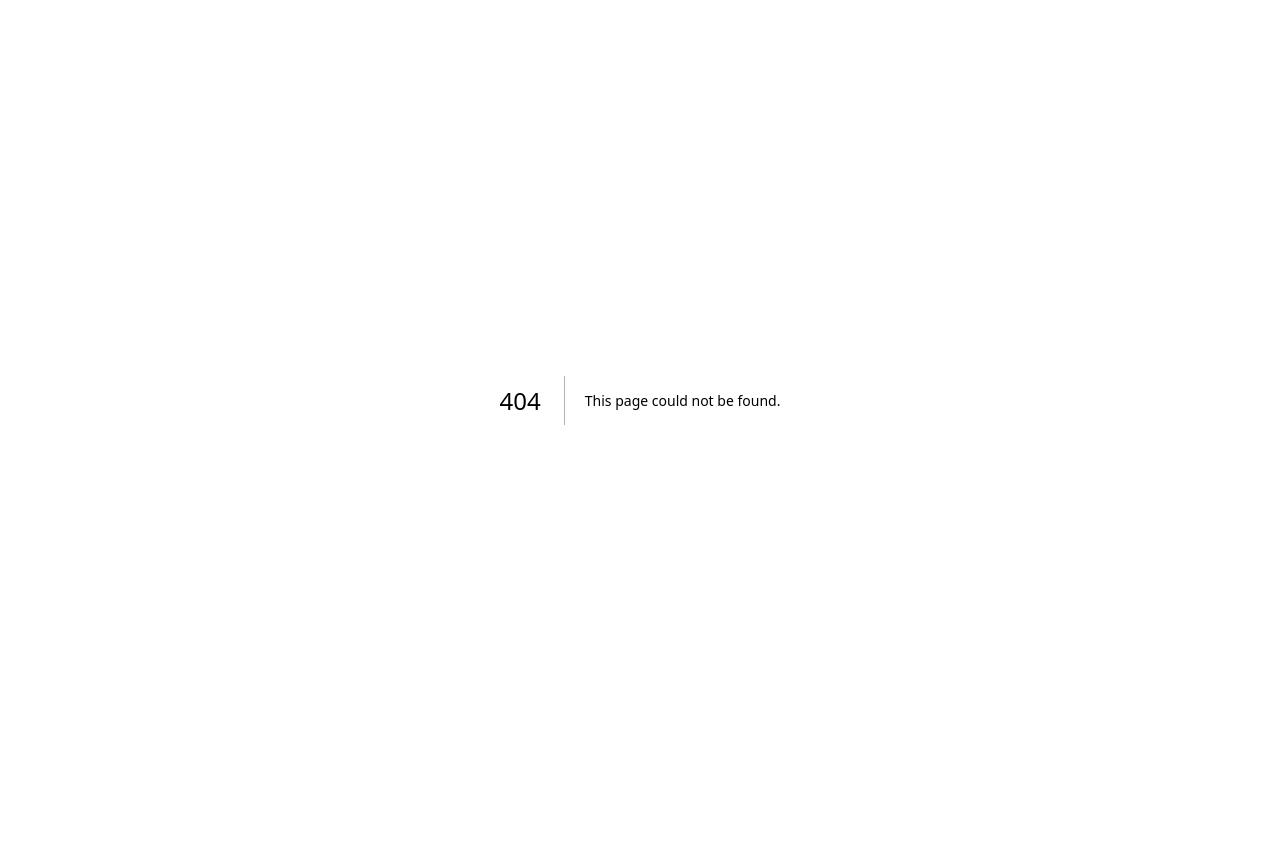
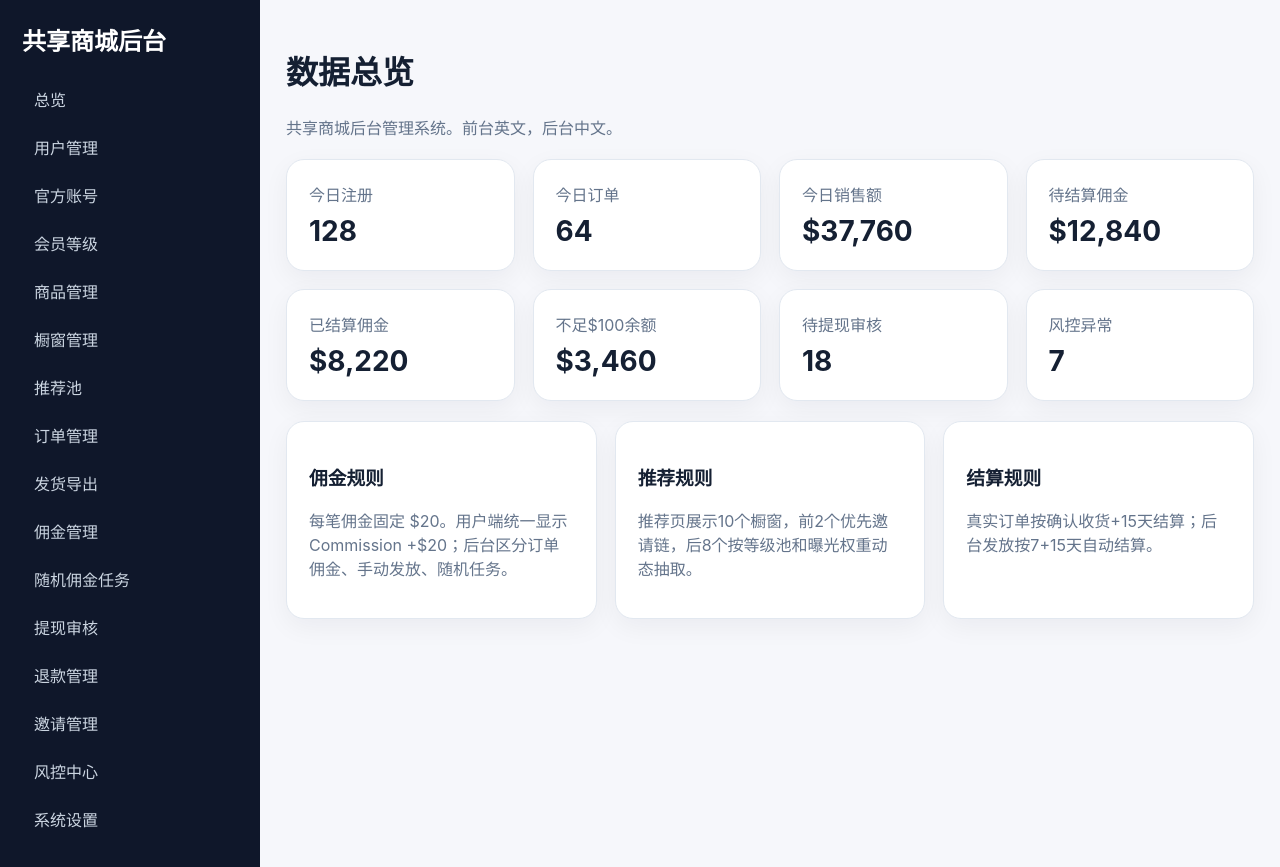
Before and after one commit to ljh285218864-hue/123456, a Next.js app: page /admin in a window 1280 px wide. Before the commit this address had no page. Before the commit the page ends 800 px from the top, so only its background shows below. Built offline with nearby package versions, Linux system fonts and the light colour scheme.

Commit message:
Add admin dashboard scaffold

```diff
--- /dev/null
+++ b/app/admin/page.tsx
@@ -0,0 +1,27 @@
+const stats = [
+  ['今日注册', '128'],
+  ['今日订单', '64'],
+  ['今日销售额', '$37,760'],
+  ['待结算佣金', '$12,840'],
+  ['已结算佣金', '$8,220'],
+  ['不足$100余额', '$3,460'],
+  ['待提现审核', '18'],
+  ['风控异常', '7']
+];
+
+export default function AdminDashboard() {
+  return (
+    <>
+      <h1>数据总览</h1>
+      <p className="muted">共享商城后台管理系统。前台英文，后台中文。</p>
+      <div className="grid grid-4" style={{ marginTop: 20 }}>
+        {stats.map(([label, value]) => <div className="card stat" key={label}><span className="muted">{label}</span><strong>{value}</strong></div>)}
+      </div>
+      <div className="grid grid-3" style={{ marginTop: 20 }}>
+        <div className="card"><h3>佣金规则</h3><p className="muted">每笔佣金固定 $20。用户端统一显示 Commission +$20；后台区分订单佣金、手动发放、随机任务。</p></div>
+        <div className="card"><h3>推荐规则</h3><p className="muted">推荐页展示10个橱窗，前2个优先邀请链，后8个按等级池和曝光权重动态抽取。</p></div>
+        <div className="card"><h3>结算规则</h3><p className="muted">真实订单按确认收货+15天结算；后台发放按7+15天自动结算。</p></div>
+      </div>
+    </>
+  );
+}
```
